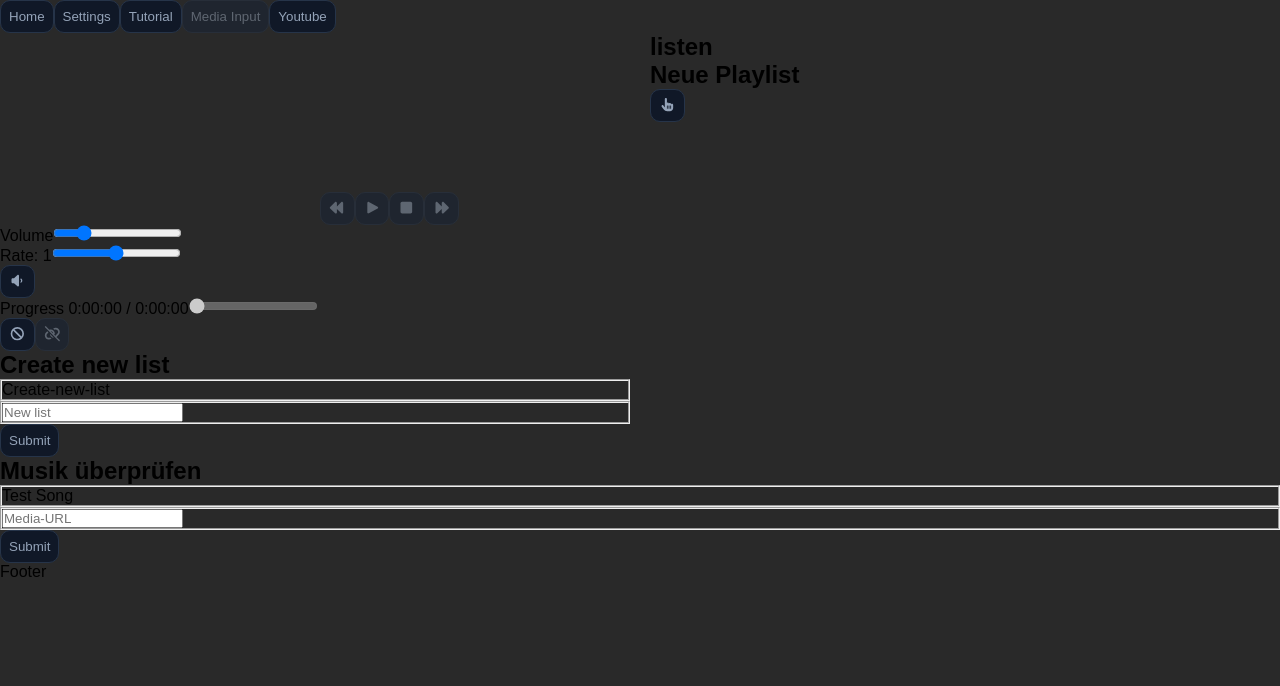
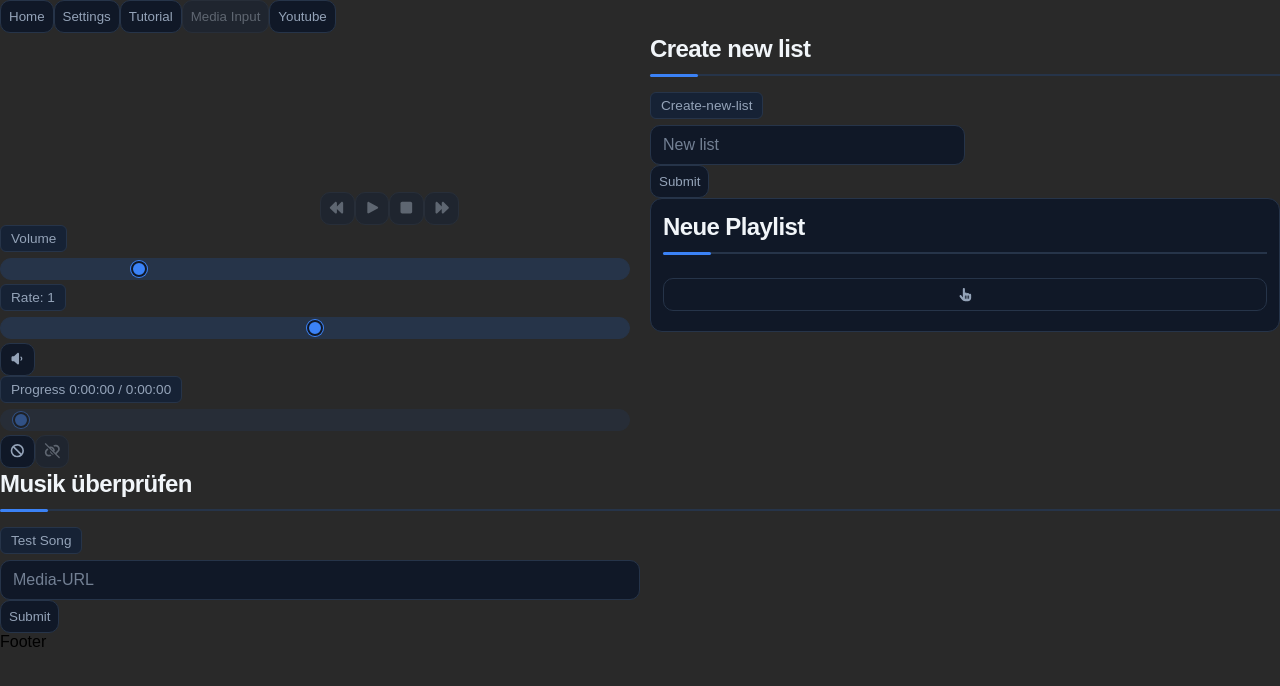
Before and after one commit to MSRMatrix/Media-player, a React (Vite) app: page /media-input in a window 1280 px wide. Shown: the top 686 px of the page. Built offline with nearby package versions, Linux system fonts and the light colour scheme.

Commit message:
bug fix, add form, heading and list css, change player structur

```diff
--- a/src/elements/Input.jsx
+++ b/src/elements/Input.jsx
@@ -1,7 +1,7 @@
 const Input = ({ text, classname, onChange, rangeValue, min, max, step, disabled}) => {
   return (
     <div className={classname}>
-      <label htmlFor="">{text || "N/A"}</label>
+      <label>{text || "N/A"}</label>
       <input
         type="range"
         name=""
--- a/src/features/Player.jsx
+++ b/src/features/Player.jsx
@@ -8,7 +8,6 @@ import { handleLoadedMetadata } from "../utils/playerFunctions";
 import { onEnded } from "../utils/onEnded";
 import { onError } from "../utils/onError";
 import { PlayerContext } from "../context/PlayerContext";
-import CreatePlaylist from "./CreatePlaylist";
 
 const Player = () => {
   const { playlistContext, setPlaylistContext } = useContext(PlaylistContext);
@@ -90,7 +89,6 @@ const Player = () => {
 
         <PlayerStatus />
       </div>
-      <CreatePlaylist />
     </div>
   );
 };
--- a/src/features/PlaylistItem.jsx
+++ b/src/features/PlaylistItem.jsx
@@ -7,12 +7,6 @@ const PlaylistItem = ({ song, index }) => {
   const { playlistContext, setPlaylistContext } = useContext(PlaylistContext);
   const { playerState, setPlayerState } = useContext(PlayerContext);
   const playlistIcon = [
-    // {
-    //   name: "faHandPointer",
-    //   onClick: () => {
-    //     console.log("klick");
-    //   },
-    // },
     {
       name: "faTrashCan",
       onClick: () => {
@@ -65,11 +59,14 @@ const PlaylistItem = ({ song, index }) => {
         data-url={song.url}
         value={song.url}
         style={{
-          background:
-            playlistContext[playerState.metadataIndex].url === song.url ||
-            playlistContext.url === song.url
-              ? "red"
+          backgroundColor:
+            playlistContext[playerState.metadataIndex]?.id === song.id
+              ? "color-mix(in srgb, var(--primary) 18%, var(--surface))"
               : "",
+          borderColor:
+            playlistContext[playerState.metadataIndex]?.id === song.id
+              ? "var(--primary)"
+              : "transparent",
         }}
       >
         {song.name}
--- a/src/features/PlaylistView.jsx
+++ b/src/features/PlaylistView.jsx
@@ -35,7 +35,7 @@ const PlaylistView = () => {
   return (
     <>
       {playlist.length > 1 && (
-        <div>
+        <div className="bla">
           {playerState.metadataIndex + 1}/{playlist.length}
         </div>
       )}
@@ -44,13 +44,14 @@ const PlaylistView = () => {
         <button
           key={item.name}
           draggable
+          disabled={playerState.songs.length <= 0}
           onDragStart={(e) => item.onDragStart(e)}
         >
           <Icon iconName={item.name} />
         </button>
       ))}
 
-     {playlistContext.length > 1 ?( <button
+      {playlistContext.length > 1 ?( <button
         onClick={() => {
           if (playerState.songs.length !== playlistContext.length) {
             const allSongIds = playlistContext
@@ -78,6 +79,10 @@ const PlaylistView = () => {
           : "Check all"}
       </button>) : <></>}
 
+<div className="list">
+
+
+
       {!playerState.collectingPlaylist ? (
         playlist.map((song, index) => (
           <PlaylistItem key={song.id} song={song} index={index} />
@@ -85,6 +90,9 @@ const PlaylistView = () => {
       ) : (
         <></>
       )}
+
+
+</div>
     </>
   );
 };
--- a/src/pages/Lists.jsx
+++ b/src/pages/Lists.jsx
@@ -5,6 +5,7 @@ import Icon from "../components/Icon";
 import { PlaylistContext } from "../context/PlaylistContext";
 import { PlayerContext } from "../context/PlayerContext";
 import { listArray } from "../config/listArray";
+import CreatePlaylist from "../features/CreatePlaylist";
 
 const Lists = () => {
   const [dropPosition, setDropPosition] = useState(null);
@@ -18,9 +19,10 @@ const Lists = () => {
 
   return (
     <div>
-    <h2>listen</h2>
+      <CreatePlaylist />
       {localeStorageContext.playlist.map((playlist) => (
         <div
+          className="list"
           key={playlist.id}
           data-playlist-id={playlist.id}
           onDragOver={(e) => {
@@ -50,18 +52,8 @@ const Lists = () => {
 
           <ul>
             {playlist.songs.map((song, index) => (
-              <li
-                key={song.id}
-                onDragOver={(e) => onDragOver(e, index, setDropPosition)}
-                style={{
-                  backgroundColor:
-                    playlistContext[playerState.metadataIndex]?.id === song.id
-                      ? "red"
-                      : "",
-                }}
-              >
-                {/* Song auswählen */}
-                <span
+              <div key={song.id}>
+                <li
                   onClick={() => {
                     setPlaylistContext(playlist.songs);
 
@@ -72,9 +64,20 @@ const Lists = () => {
                       mode: "",
                     }));
                   }}
+                  onDragOver={(e) => onDragOver(e, index, setDropPosition)}
+                  style={{
+                    backgroundColor:
+                      playlistContext[playerState.metadataIndex]?.id === song.id
+                        ? "color-mix(in srgb, var(--primary) 18%, var(--surface))"
+                        : "",
+                    borderColor:
+                      playlistContext[playerState.metadataIndex]?.id === song.id
+                        ? "var(--primary)"
+                        : "",
+                  }}
                 >
-                  {song.name}
-                </span>
+                  <span>{song.name}</span>
+                </li>
 
                 {listArray({ setLocaleStorageContext }).map((action) => (
                   <button
@@ -86,7 +89,7 @@ const Lists = () => {
                     <Icon iconName={action.iconName} />
                   </button>
                 ))}
-              </li>
+              </div>
             ))}
           </ul>
         </div>
--- a/src/styles/App.css
+++ b/src/styles/App.css
@@ -5,3 +5,24 @@
   grid-template-columns: 1fr 1fr;
   gap: 20px;
 }
+
+.list{
+  display: flex;
+  flex-direction: column;
+  gap: 8px;
+
+  margin: 0;
+  padding: 12px;
+
+  list-style: none;
+
+  background: var(--surface);
+  border: 1px solid var(--border);
+  border-radius: 12px;
+
+  color: var(--text);
+
+  transition:
+    background 0.2s ease,
+    border-color 0.2s ease;
+}
--- /dev/null
+++ b/src/styles/elements/form.css
@@ -0,0 +1,37 @@
+fieldset{
+    border: none;
+}
+
+label {
+  color: var(--text-secondary);
+  font-size: 0.9rem;
+  font-weight: 500;
+
+  transition: color 0.2s ease;
+}
+
+label {
+  display: inline-block;
+
+  padding: 5px 10px;
+  margin-bottom: 6px;
+
+  background: var(--surface-elevated);
+  color: var(--text-secondary);
+
+  border: 1px solid var(--border);
+  border-radius: 6px;
+
+  font-size: 0.85rem;
+  font-weight: 500;
+
+  transition:
+    background 0.2s ease,
+    color 0.2s ease,
+    border-color 0.2s ease;
+}
+
+label:focus-within {
+  color: var(--primary);
+  border-color: var(--primary);
+}
--- /dev/null
+++ b/src/styles/elements/heading.css
@@ -0,0 +1,31 @@
+
+h2 {
+  margin: 0 0 16px;
+  padding-bottom: 10px;
+
+  color: var(--text);
+  font-size: 1.5rem;
+  font-weight: 700;
+  line-height: 1.3;
+  letter-spacing: -0.025em;
+
+  border-bottom: 2px solid var(--border);
+
+  transition:
+    color 0.2s ease,
+    border-color 0.2s ease;
+}
+
+h2::after {
+  content: "";
+  display: block;
+
+  width: 48px;
+  height: 3px;
+
+  margin-top: 10px;
+  margin-bottom: -13px;
+
+  background: var(--primary);
+  border-radius: 999px;
+}
--- a/src/styles/elements/input.css
+++ b/src/styles/elements/input.css
@@ -1,3 +1,193 @@
-input{
+@import "../colors.css";
 
+input {
+  width: 50%;
+  box-sizing: border-box;
+
+  background: var(--surface);
+  color: var(--text);
+
+  border: 1px solid var(--border);
+  border-radius: 10px;
+
+  padding: 10px 12px;
+
+  font: inherit;
+
+  outline: none;
+
+  transition:
+    background 0.2s ease,
+    color 0.2s ease,
+    border-color 0.2s ease,
+    box-shadow 0.2s ease;
 }
+
+input::placeholder {
+  color: var(--text-secondary);
+  opacity: 0.75;
+}
+
+input:focus {
+  border-color: var(--primary);
+  box-shadow: 0 0 0 3px color-mix(in srgb, var(--primary) 20%, transparent);
+}
+
+input:disabled {
+  background: var(--surface-elevated);
+  color: var(--text-secondary);
+  cursor: not-allowed;
+  opacity: 0.5;
+}
+
+input:disabled::placeholder {
+  color: var(--text-secondary);
+}
+
+/* Input Range */
+
+input[type="range"] {
+  width: 100%;
+  height: 6px;
+
+  appearance: none;
+  -webkit-appearance: none;
+
+  background: var(--border);
+  border-radius: 999px;
+
+  cursor: pointer;
+  outline: none;
+}
+
+/* Der Regler selbst */
+input[type="range"]::-webkit-slider-thumb {
+  appearance: none;
+  -webkit-appearance: none;
+
+  width: 16px;
+  height: 16px;
+
+  background: var(--primary);
+  border: 2px solid var(--surface);
+  border-radius: 50%;
+
+  box-shadow: 0 0 0 1px var(--primary);
+  transition: transform 0.15s ease;
+}
+
+input[type="range"]::-moz-range-thumb {
+  width: 12px;
+  height: 12px;
+
+  background: var(--primary);
+  border: 2px solid var(--surface);
+  border-radius: 50%;
+
+  box-shadow: 0 0 0 1px var(--primary);
+  transition: transform 0.15s ease;
+}
+
+/* Hover */
+input[type="range"]:hover::-webkit-slider-thumb {
+  transform: scale(1.2);
+}
+
+input[type="range"]:hover::-moz-range-thumb {
+  transform: scale(1.2);
+}
+
+/* Tastatur-Fokus */
+input[type="range"]:focus-visible {
+  outline: 2px solid var(--primary-light);
+  outline-offset: 5px;
+}
+
+/* Deaktiviert */
+input[type="range"]:disabled {
+  cursor: not-allowed;
+  opacity: 0.45;
+}
+
+/* Checkbox */
+
+input[type="checkbox"] {
+  appearance: none;
+  -webkit-appearance: none;
+
+  width: 18px;
+  height: 18px;
+  min-width: 18px;
+
+  margin: 0;
+
+  display: inline-grid;
+  place-content: center;
+
+  background: var(--surface);
+  border: 1px solid var(--border);
+  border-radius: 5px;
+
+  cursor: pointer;
+
+  transition:
+    background 0.2s ease,
+    border-color 0.2s ease,
+    box-shadow 0.2s ease,
+    transform 0.15s ease;
+}
+
+/* Aktiviert */
+
+input[type="checkbox"]:checked {
+  background: var(--primary);
+  border-color: var(--primary);
+}
+
+/* Häkchen */
+
+input[type="checkbox"]::before {
+  content: "";
+
+  width: 5px;
+  height: 9px;
+
+  border: solid var(--surface);
+  border-width: 0 2px 2px 0;
+
+  transform: rotate(45deg) scale(0);
+  transition: transform 0.15s ease;
+}
+
+input[type="checkbox"]:checked::before {
+  transform: rotate(45deg) scale(1);
+}
+
+/* Hover */
+
+input[type="checkbox"]:hover:not(:disabled) {
+  border-color: var(--primary);
+}
+
+/* Tastatur-Fokus */
+
+input[type="checkbox"]:focus-visible {
+  outline: 2px solid var(--primary-light);
+  outline-offset: 3px;
+  box-shadow: 0 0 0 3px color-mix(in srgb, var(--primary) 15%, transparent);
+}
+
+/* Deaktiviert */
+
+input[type="checkbox"]:disabled {
+  background: var(--surface-elevated);
+  border-color: var(--border);
+  cursor: not-allowed;
+  opacity: 0.5;
+}
+
+/* Klick-Feedback */
+
+input[type="checkbox"]:active:not(:disabled) {
+  transform: scale(0.92);
+}
--- /dev/null
+++ b/src/styles/elements/list.css
@@ -0,0 +1,38 @@
+
+li {
+  padding: 10px 12px;
+  border-radius: 10px;
+
+  background: var(--surface);
+  color: var(--text);
+
+  border: 1px solid var(--border);
+
+  cursor: pointer;
+  transition:
+    background 0.2s ease,
+    color 0.2s ease,
+    border-color 0.2s ease,
+    box-shadow 0.2s ease;
+
+  border: 1px solid var(--border);
+}
+
+li:hover {
+  background: var(--surface-elevated);
+  border-color: var(--border);
+}
+
+li[data-selected="true"] {
+  background: color-mix(
+    in srgb,
+    var(--primary) 14%,
+    var(--surface)
+  );
+
+  border-color: var(--primary);
+}
+
+li::marker {
+  content: "";
+}
--- a/src/styles/globals.css
+++ b/src/styles/globals.css
@@ -5,3 +5,6 @@
 
 @import "./elements/button.css";
 @import "./elements/input.css";
+@import "./elements/form.css";
+@import "./elements/list.css";
+@import "./elements/heading.css";
```
